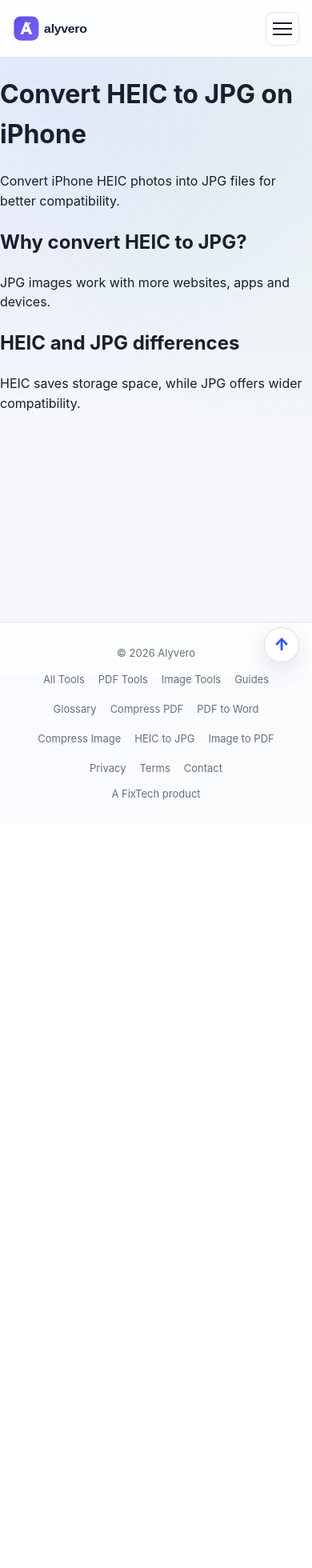
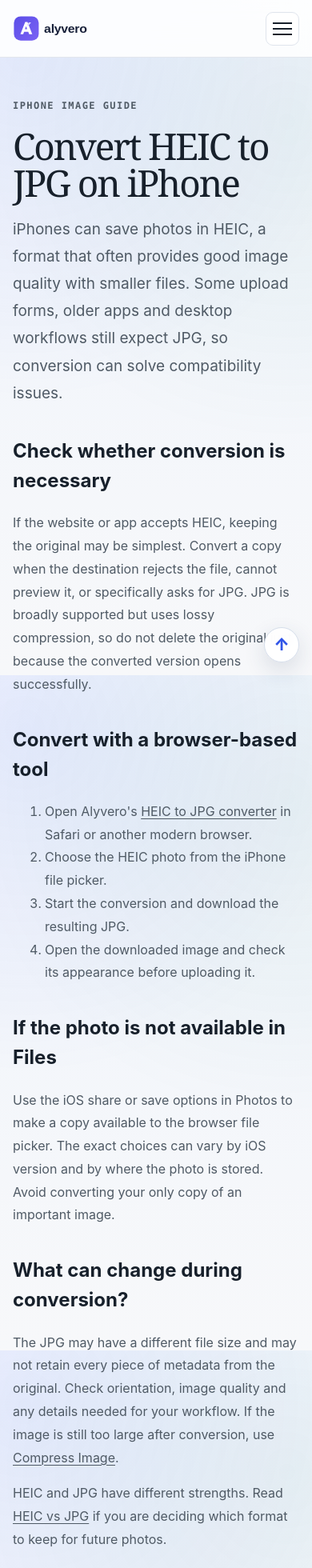
Before and after one commit to rindodi/alyvero, a Next.js app: page /guides/convert-heic-to-jpg-on-iphone in a window 390 px wide. Shown: the top 1960 px of the page at 80% size. Before the commit the page ends 1030 px from the top, so only its background shows below. Built offline with nearby package versions, Linux system fonts and the light colour scheme.

Commit message:
Add canonical and useful iPhone HEIC conversion guidance

```diff
--- a/app/guides/convert-heic-to-jpg-on-iphone/page.tsx
+++ b/app/guides/convert-heic-to-jpg-on-iphone/page.tsx
@@ -1,30 +1,60 @@
 import type { Metadata } from "next";
+import Link from "next/link";
 
 export const metadata: Metadata = {
-  title: "Convert HEIC to JPG on iPhone | Alyvero",
+  title: "Convert HEIC to JPG on iPhone: Practical Options | Alyvero",
   description:
-    "Learn how to convert HEIC photos from iPhone to JPG format for easier sharing.",
+    "Learn why iPhone photos use HEIC, when JPG is more compatible, and how to convert a copy safely before sharing or uploading.",
+  alternates: { canonical: "/guides/convert-heic-to-jpg-on-iphone" },
 };
 
 export default function Page() {
   return (
-    <main>
+    <main className="container content-page">
+      <p className="eyebrow">iPhone image guide</p>
       <h1>Convert HEIC to JPG on iPhone</h1>
-
-      <p>
-        Convert iPhone HEIC photos into JPG files for better compatibility.
+      <p className="lead">
+        iPhones can save photos in HEIC, a format that often provides good image
+        quality with smaller files. Some upload forms, older apps and desktop
+        workflows still expect JPG, so conversion can solve compatibility issues.
       </p>
 
-      <h2>Why convert HEIC to JPG?</h2>
-
+      <h2>Check whether conversion is necessary</h2>
       <p>
-        JPG images work with more websites, apps and devices.
+        If the website or app accepts HEIC, keeping the original may be simplest.
+        Convert a copy when the destination rejects the file, cannot preview it,
+        or specifically asks for JPG. JPG is broadly supported but uses lossy
+        compression, so do not delete the original just because the converted
+        version opens successfully.
       </p>
 
-      <h2>HEIC and JPG differences</h2>
+      <h2>Convert with a browser-based tool</h2>
+      <ol>
+        <li>Open Alyvero's <Link href="/heic-to-jpg">HEIC to JPG converter</Link> in Safari or another modern browser.</li>
+        <li>Choose the HEIC photo from the iPhone file picker.</li>
+        <li>Start the conversion and download the resulting JPG.</li>
+        <li>Open the downloaded image and check its appearance before uploading it.</li>
+      </ol>
 
+      <h2>If the photo is not available in Files</h2>
       <p>
-        HEIC saves storage space, while JPG offers wider compatibility.
+        Use the iOS share or save options in Photos to make a copy available to
+        the browser file picker. The exact choices can vary by iOS version and
+        by where the photo is stored. Avoid converting your only copy of an
+        important image.
+      </p>
+
+      <h2>What can change during conversion?</h2>
+      <p>
+        The JPG may have a different file size and may not retain every piece of
+        metadata from the original. Check orientation, image quality and any
+        details needed for your workflow. If the image is still too large after
+        conversion, use <Link href="/compress-image">Compress Image</Link>.
+      </p>
+      <p>
+        HEIC and JPG have different strengths. Read
+        <Link href="/heic-vs-jpg"> HEIC vs JPG</Link> if you are deciding which
+        format to keep for future photos.
       </p>
     </main>
   );
```
